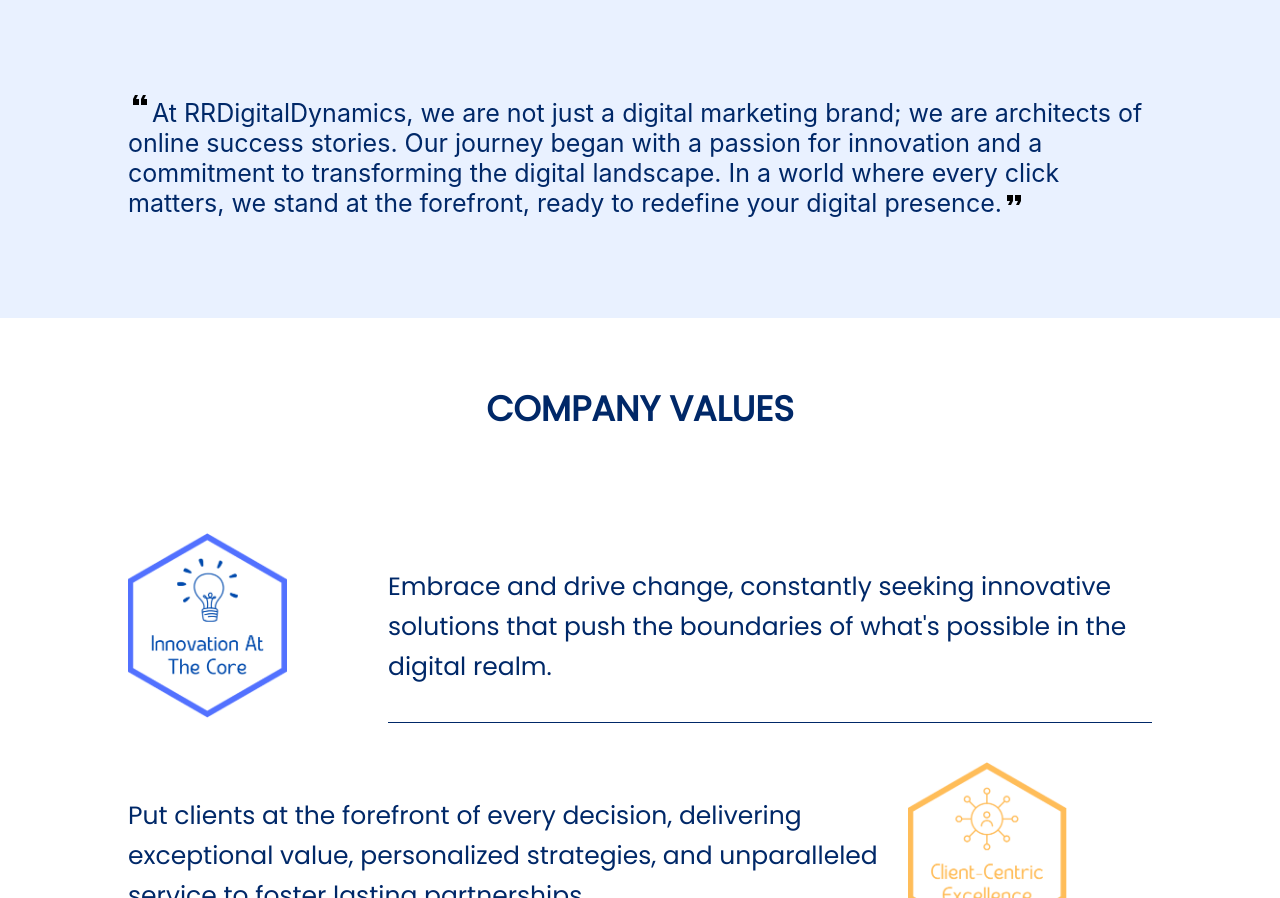
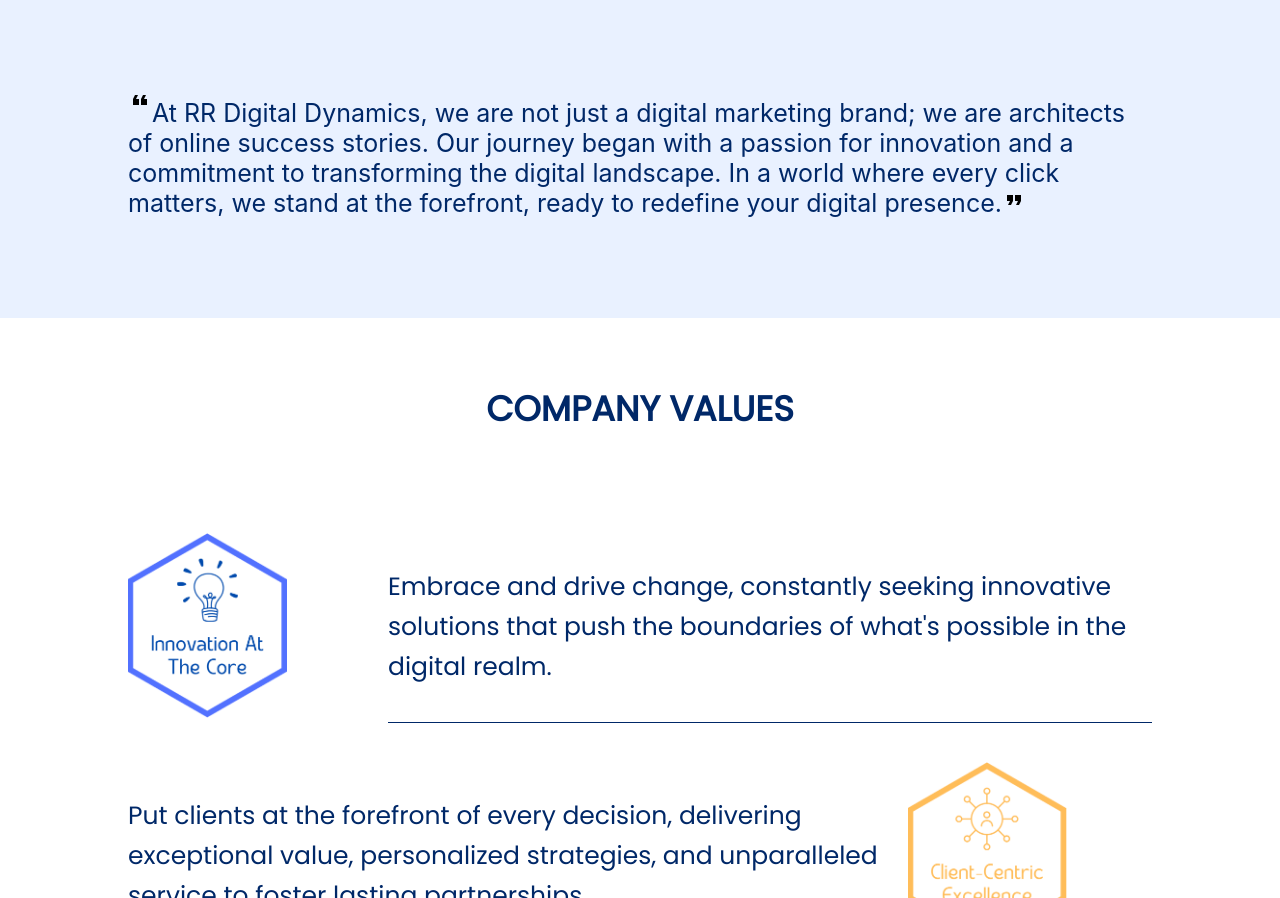
Before and after one commit to jash2810/RRDigitalDynamics, a React (Create React App) app: page / in a window 1280 px wide. Shown: the part 2405-3303 px from the top of the page. Built offline with nearby package versions, Linux system fonts and the light colour scheme.

Commit message:
Update AboutUsQuote.jsx

```diff
--- a/src/Pages/AboutUs/AboutUsQuote/AboutUsQuote.jsx
+++ b/src/Pages/AboutUs/AboutUsQuote/AboutUsQuote.jsx
@@ -10,7 +10,7 @@
         <div className='quote-wrapper-wrap'>
             <div className='quote-wrapper'>
                 <FormatQuote style={{transform: 'rotate(180deg)', position: 'relative', bottom: '10px'}} className='about-us-quote-icon' />
-                <Typography variant='p'  className='about-us-quote' >At RRDigitalDynamics, we are not just a digital marketing brand; we are architects of online success stories. Our journey began with a passion for innovation and a commitment to transforming the digital landscape. In a world where every click matters, we stand at the forefront, ready to redefine your digital presence.</Typography>
+                <Typography variant='p'  className='about-us-quote' >At RR Digital Dynamics, we are not just a digital marketing brand; we are architects of online success stories. Our journey began with a passion for innovation and a commitment to transforming the digital landscape. In a world where every click matters, we stand at the forefront, ready to redefine your digital presence.</Typography>
                 <FormatQuote className='about-us-quote-icon' />
             </div>
         </div>
```
